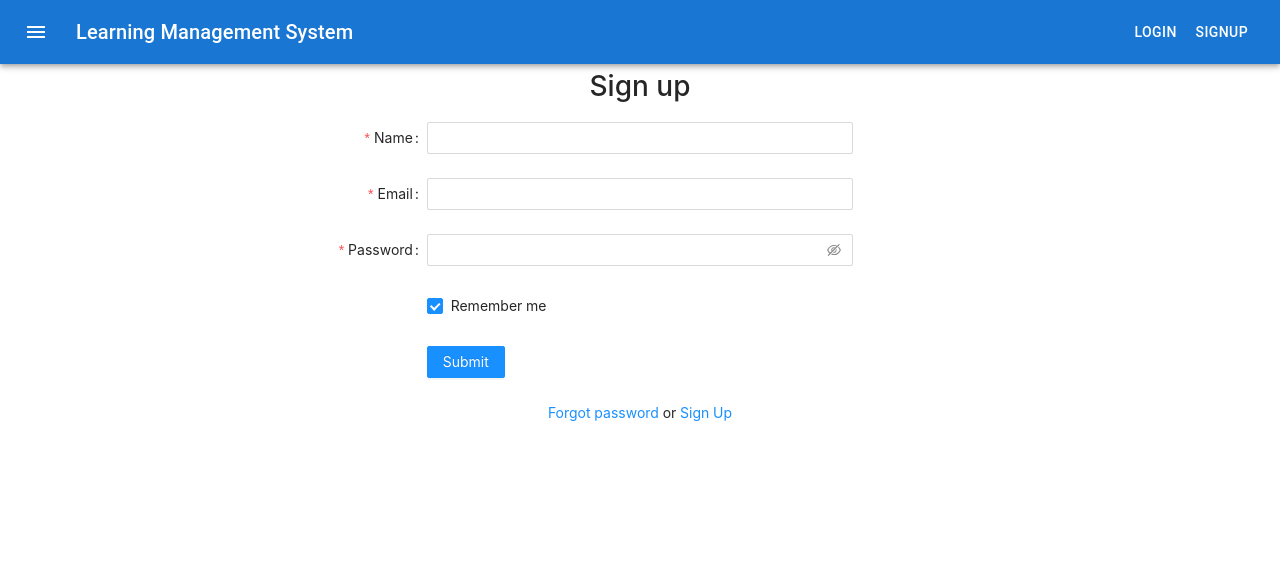
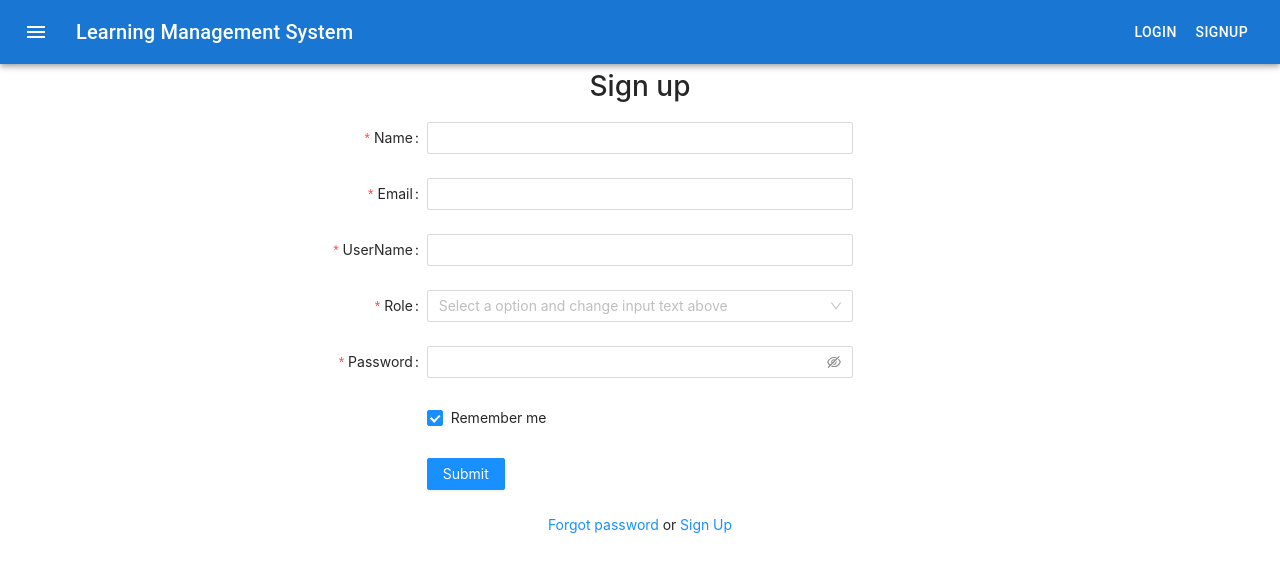
Before and after one commit to Nawoda-Jayasinghe/learning-management-system-Front-End, a React (Create React App) app: page /Signup in a window 1280 px wide. Shown: the top 572 px of the page. Built offline with nearby package versions, Linux system fonts and the light colour scheme.

Commit message:
Updated signup with user roles

```diff
--- a/src/components/login/Login.jsx
+++ b/src/components/login/Login.jsx
@@ -53,7 +53,7 @@ export const Login = () => {
             autoComplete="off"
           >
             <Form.Item
-              label="Name"
+              label="User Name"
               name="Name"
               rules={[
                 {
--- a/src/components/signup/Signup.jsx
+++ b/src/components/signup/Signup.jsx
@@ -1,20 +1,43 @@
 import { useNavigate } from "react-router-dom";
 
-import { Button, Checkbox, Form, Input } from "antd";
+import { Button, Checkbox, Form, Input ,Select } from "antd";
+// import {Select} from 'antd';
 import React from "react";
 
+
 import "antd/dist/antd.css";
+
+const { Option } = Select;
 
 export const Signup = () => {
 
   const navigate = useNavigate();
+
 
   const handleOnSubmit = (e) => {
     e.preventDefault();
     navigate("");
   };
 
-
+  const [form] = Form.useForm();
+  const onRoleChange = (value) => {
+    // switch (value) {
+    //   case 'male':
+    //     form.setFieldsValue({
+    //       note: 'Hi, man!',
+    //     });
+    //     return;
+    //   case 'female':
+    //     form.setFieldsValue({
+    //       note: 'Hi, lady!',
+    //     });
+    //     return;
+    //   case 'other':
+    //     form.setFieldsValue({
+    //       note: 'Hi there!',
+    //     });
+    // }
+  };
 
   return (
     <div className="sub-main">
@@ -25,6 +48,7 @@ export const Signup = () => {
           <h1>Sign up</h1>
 
           <div>
+
           <Form
             name="basic"
             labelCol={{
@@ -49,6 +73,8 @@ export const Signup = () => {
               ]}
             >
               <Input />
+
+
             </Form.Item>
             <Form.Item
               label="Email"
@@ -61,7 +87,44 @@ export const Signup = () => {
               ]}
             >
               <Input />
+              </Form.Item>
+
+
+            <Form.Item
+              label="UserName"
+              name="UserName"
+              rules={[
+                {
+                  required: true,
+                  message: "Please input your User Name!",
+                },
+              ]}
+            >
+              <Input />
             </Form.Item>
+
+
+      <Form.Item
+        name="role"
+        label="Role"
+        rules={[
+          {
+            required: true,
+          },
+        ]}
+      >
+        <Select
+          placeholder="Select a option and change input text above"
+          onChange={onRoleChange}
+          allowClear
+        >
+          <Option value="lecturer">Lecturer</Option>
+          <Option value="student">Student</Option>
+
+        </Select>
+      </Form.Item>
+
+
             <Form.Item
               label="Password"
               name="password"
```
